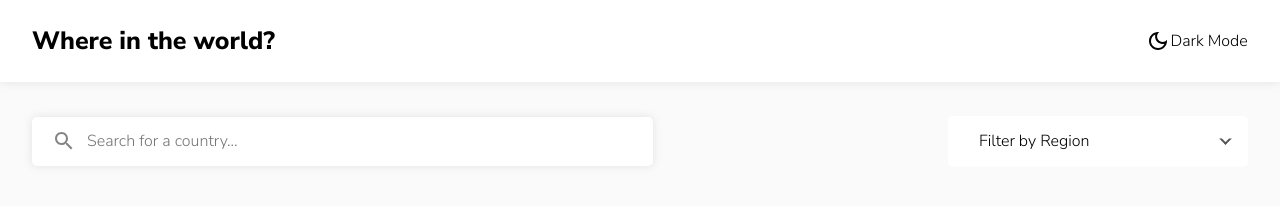
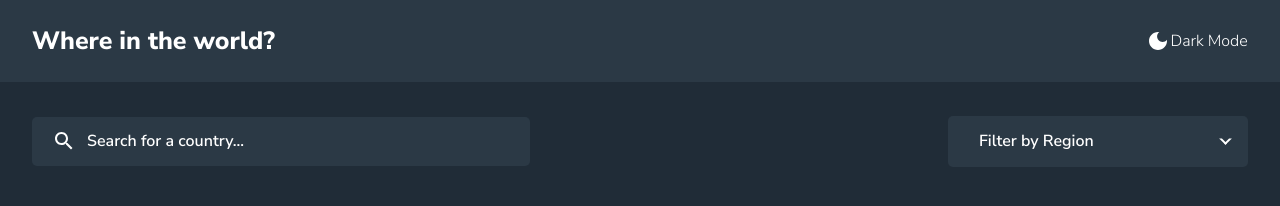
Before and after one commit to stente3/Fetch-api-countries, a website: page index.html in a window 1280 px wide. Drawn offline with Linux system fonts and the light colour scheme.

Commit message:
the dark mode template was added

```diff
--- a/index.html
+++ b/index.html
@@ -12,23 +12,23 @@
 		/>
 		<title>Where in the world?</title>
 	</head>
-	<body>
+	<body class="body-dark">
 		<nav class="navegation">
 			<h1 class="navegation__header">Where in the world?</h1>
 			<div class="dark-mode">
 				<img
-					src="./public/assets/img/moon-white-mode.svg"
+					src="./public/assets/img/moon-dark-mode.svg"
 					alt="moon-image"
-					class="dark-mode__img"
+					class="dark-mode__img dark-mode--change"
 				/>
-				<p class="dark-mode__paragraph">Dark Mode</p>
+				<p class="dark-mode__paragraph dark-mode--change">Dark Mode</p>
 			</div>
 		</nav>
-        <section class="filter-section">
+        <section class="filter-section filter-section--dark">
             <input type="text" class="filter-section__searcher" placeholder="Search for a country...">
             <div class="filter">
                 <div class="filter__container">
-                    <ul class="filter__defaul-option list">
+                    <ul class="filter__default-option list">
                         <li class="option">
                             <p>Filter by Region</p>
                         </li>
--- a/source/js/view.js
+++ b/source/js/view.js
@@ -1,3 +1,4 @@
+// Filter Section
 let filter = document.querySelector(".filter");
 let options = document.querySelectorAll(".option");
 let defaulOption = document.querySelector(".filter__defaul-option .option p");
@@ -11,3 +12,13 @@ options.forEach((e) =>{
         defaulOption.textContent = e.target.textContent;
     })
 })
+
+// Dark Mode
+let body = document.querySelector(".body");
+let buttonMode = document.querySelectorAll(".dark-mode--change");
+
+buttonMode.forEach(element =>{
+    element.addEventListener("click", (e) =>{
+        console.log(e.target);
+    })
+})
--- a/source/sass/app.scss
+++ b/source/sass/app.scss
@@ -8,3 +8,4 @@
 /* Layout */
 @import "./layout/header";
 @import "./layout/filter-section";
+@import "./layout/dark-mode.scss";
--- /dev/null
+++ b/source/sass/layout/_dark-mode.scss
@@ -0,0 +1,38 @@
+/* Body */
+.body-dark{
+    background-color: $very-dark-blue;
+}
+/* Navegation Bar */
+.body-dark .navegation{
+    background-color: $dark-blue;
+    box-shadow: none;
+    .navegation__header, div .dark-mode__paragraph{
+        color: $white;
+    }
+}
+
+/* Searcher Section */
+.filter-section--dark{
+    .filter-section__searcher{
+        background-image: url("../assets/img/search-dark-mode.svg");
+        background-color: $dark-blue;
+        box-shadow: none;
+    }
+    .filter__default-option{
+        background-color: $dark-blue;
+    }
+    .option{
+        color: $white;
+        font-weight: $semi-bold;
+    }
+    ::placeholder{
+        font-weight: $semi-bold;
+        color: $white;
+    }
+    .select_ul{
+        background-color: $dark-blue;
+    }
+    .filter__default-option:before{
+        border-color: transparent transparent #FFF #FFF;
+    }
+}
--- a/source/sass/layout/_filter-section.scss
+++ b/source/sass/layout/_filter-section.scss
@@ -16,6 +16,9 @@
     @include borders;
     box-shadow: 0px 0px 10px 0px rgba(133,133,133,0.2);
     box-sizing: border-box;
+    ::placeholder{
+        color: $dark-gray;
+    }
 }
 
 /* Filter section */
@@ -28,7 +31,7 @@
         @include options-filter;
     }
 }
-.filter__defaul-option{
+.filter__default-option{
     background-color: $white;
     position:relative;
     cursor: pointer;
@@ -37,7 +40,7 @@
         padding: 1.6rem;
     }
 }
-.filter__defaul-option:before{
+.filter__default-option:before{
     content: "";
     position: absolute;
     top: 18px;
@@ -56,7 +59,7 @@
 }
 
 /* To show options */
-.active .filter__defaul-option:before{
+.active .filter__default-option:before{
     top: 25px;
     transform: rotate(-225deg);
 }
@@ -94,6 +97,9 @@
         display: flex;
         justify-content: right;
     }
+    .filter-section__searcher{
+        width: 60%;
+    }
 }
 
 /* Desktop design */
@@ -101,4 +107,7 @@
     .filter-section{
         @include general-padding-desktop;
     }
+    .filter-section__searcher{
+        width: 50%;
+    }
 }
```
Also changed, not shown: public/css/app.css.
